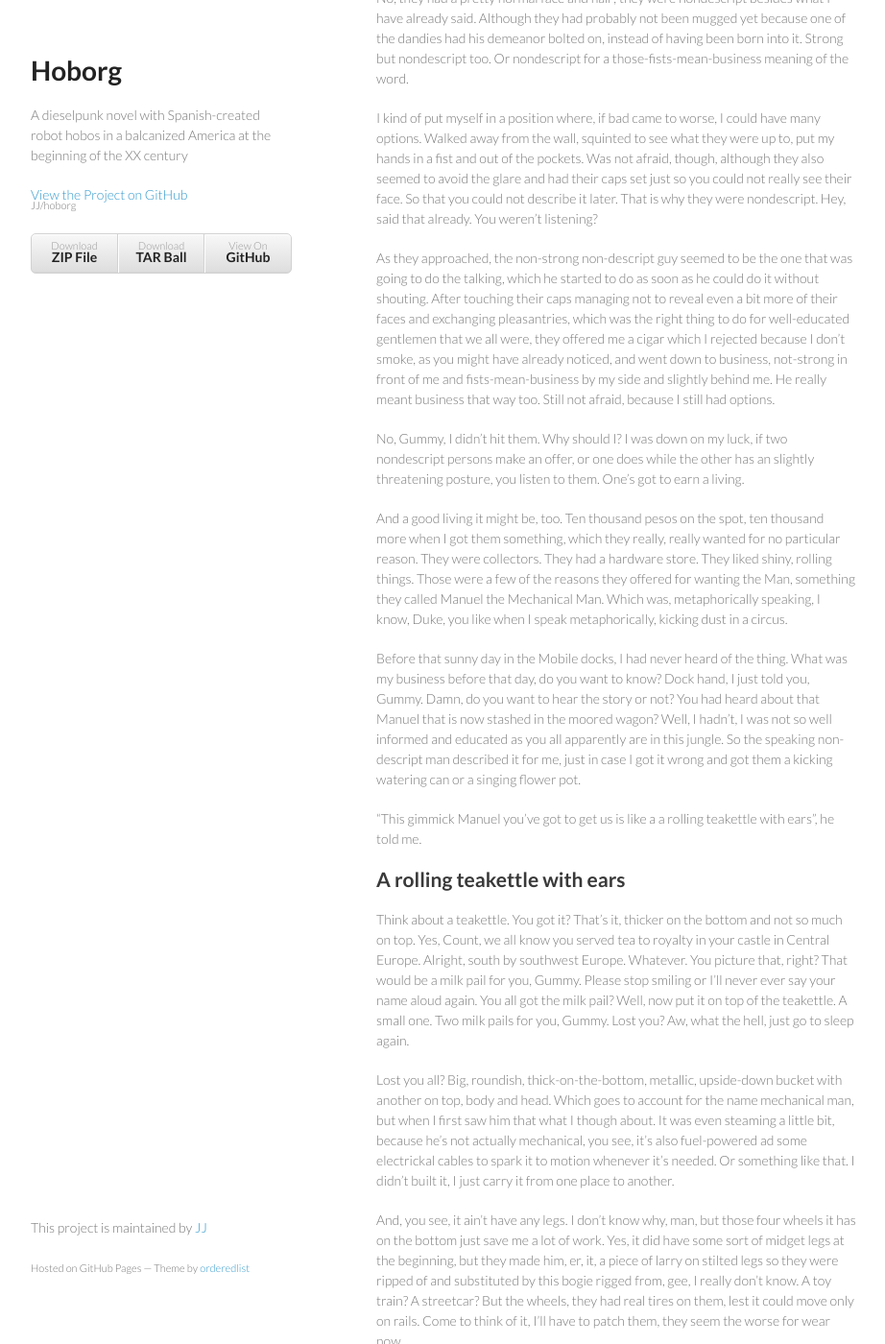
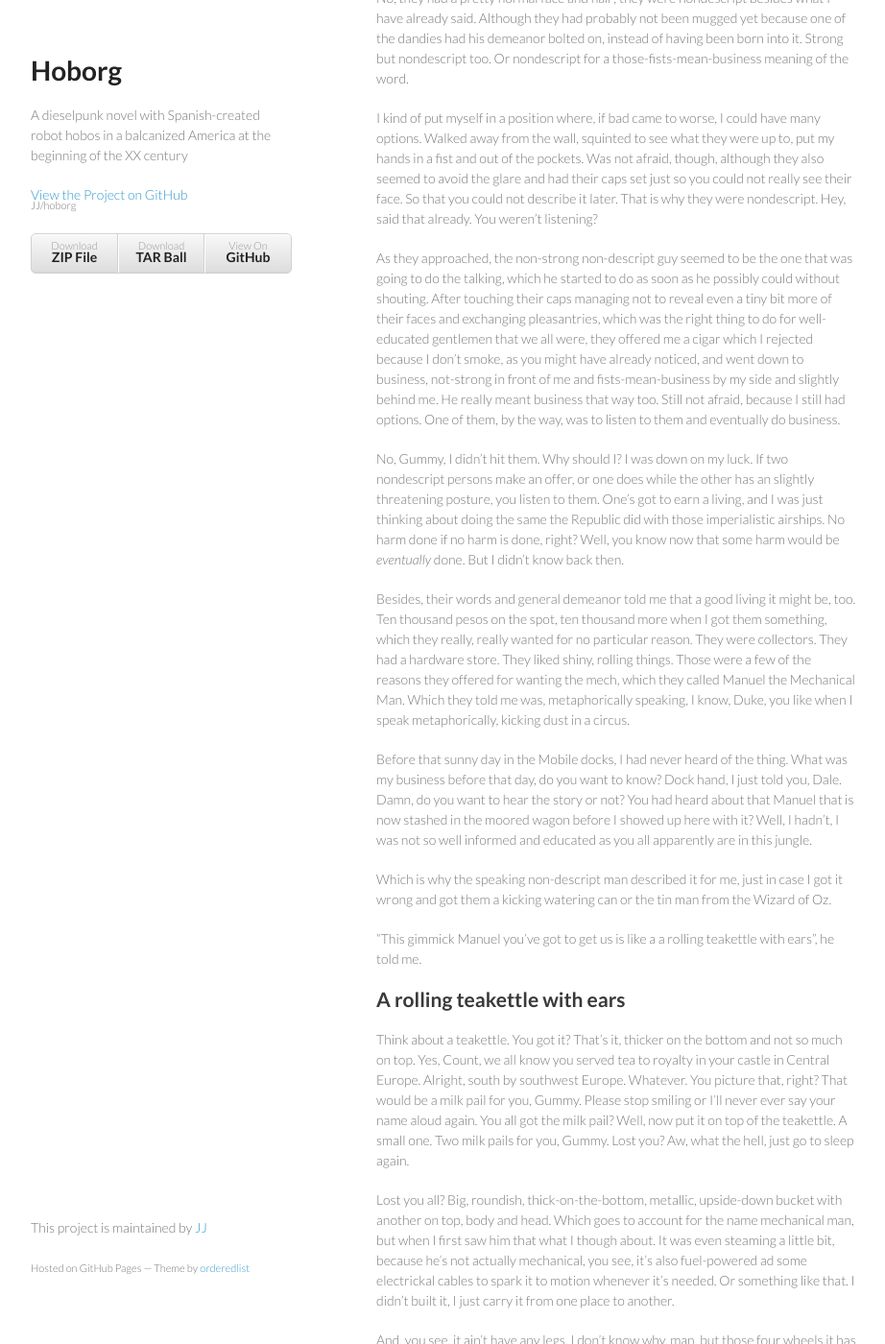
Before and after one commit to JJ/hoborg, a Jekyll site: the page built from text/text.md, in a window 1280 px wide and 1400 px high, scrolled down 2440 px. Shown: the whole window at 96% size, without its empty margins (178-1100 px from the left). Built offline with Jekyll 4.4.1, drawn with Linux system fonts in a browser that asks for light colours; some of the changed text lies outside the part shown.

Commit message:
Sync text/text.md from master to gh-pages

```diff
--- a/text/text.md
+++ b/text/text.md
@@ -150,38 +150,45 @@ that you could not describe it later. That is why they were
 nondescript. Hey, said that already. You weren't listening?
 
 As they approached, the non-strong non-descript guy seemed to be the one that was going to
-do the talking, which he started to do as soon as he could do it
+do the talking, which he started to do as soon as he possibly could
 without shouting. After touching their caps managing not to reveal
-even a bit more of their faces and exchanging pleasantries, which was the right
+even a tiny bit more of their faces and exchanging pleasantries, which was the right
 thing to do for well-educated gentlemen that we all were, they offered
 me a cigar which I rejected because I don't smoke, as you might have
 already noticed, and went down to business, not-strong in front of me
 and fists-mean-business by my side and slightly behind me. He really
-meant business that way too. Still not afraid, because I still had options.
-
-No, Gummy, I didn't hit them. Why should I? I was down on my luck, if
+meant business that way too. Still not afraid, because I still had
+options. One of them, by the way, was to listen to them and eventually
+do business.
+
+No, Gummy, I didn't hit them. Why should I? I was down on my luck. If
 two nondescript persons make an offer, or one does while the other has
 an slightly threatening posture, you listen to them. One's got to earn
-a living.
-
-And a good living it might be, too. Ten thousand pesos on the spot,
+a living, and I was just thinking about doing the same the Republic
+did with those imperialistic airships. No harm done if no harm is
+done, right? Well, you know now that some harm would be *eventually*
+done. But I didn't know back then.
+
+Besides, their words and general demeanor told me that a good living it might be, too. Ten thousand pesos on the spot,
 ten thousand more when I got them something, which they really, really
 wanted for no particular reason. They were collectors. They had a hardware
 store. They liked shiny, rolling things. Those were a few of the
-reasons they offered for  wanting the Man,
-something they called Manuel the Mechanical Man. Which was, metaphorically speaking,
+reasons they offered for  wanting the mech, which they called Manuel
+the Mechanical Man. Which they told me was, metaphorically speaking,
 I know, Duke, you like when I speak metaphorically, kicking dust in a
 circus.
 
 Before that sunny day in the Mobile docks, I had never heard of the
 thing.  What was my business before that day, do you want to know? Dock hand, I
-just told you, Gummy. Damn, do you want to hear the story or not?
+just told you, Dale. Damn, do you want to hear the story or not?
 You had heard about that Manuel that is now stashed in the moored
-wagon? Well, I hadn't, I was not so
+wagon before I showed up here with it? Well, I hadn't, I was not so
 well informed and educated as you all apparently are in this
-jungle. So the speaking non-descript man described it for me,
-just in case I got it wrong and got them a kicking watering can or a
-singing flower pot.
+jungle.
+
+Which is why the speaking non-descript man described it for me,
+just in case I got it wrong and got them a kicking watering can or the
+tin man from the Wizard of Oz.
 
 "This gimmick Manuel you've got to get us  is like a a rolling
 teakettle with ears", he told me.
```
Also changed, not shown: other parts of text/text.md (+1 -1 lines).
